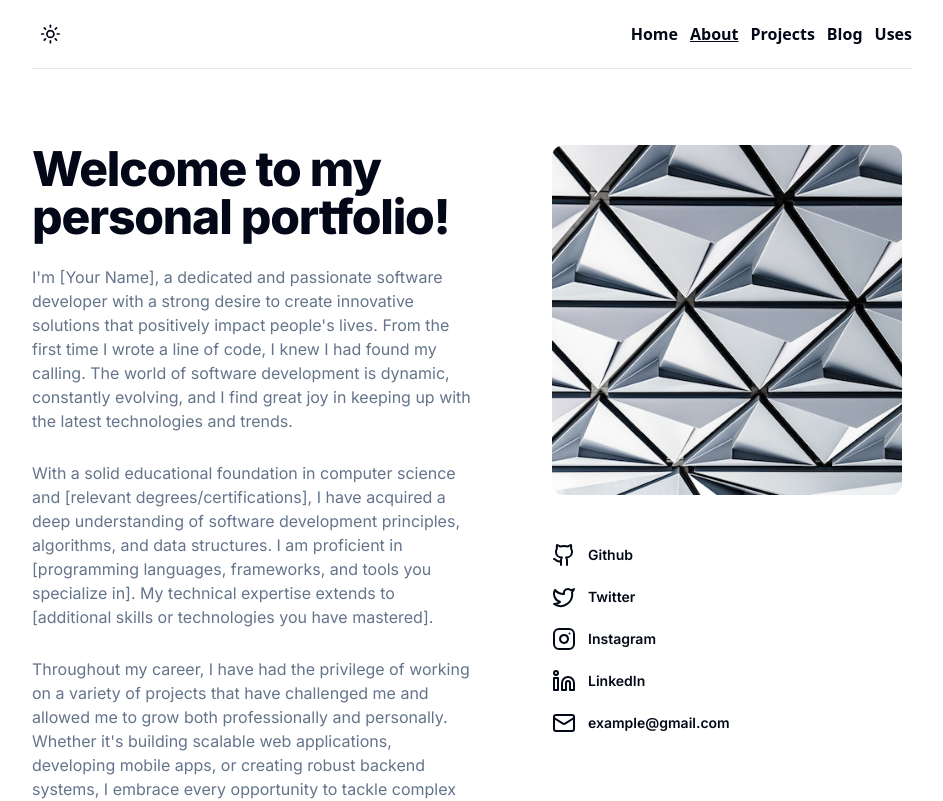
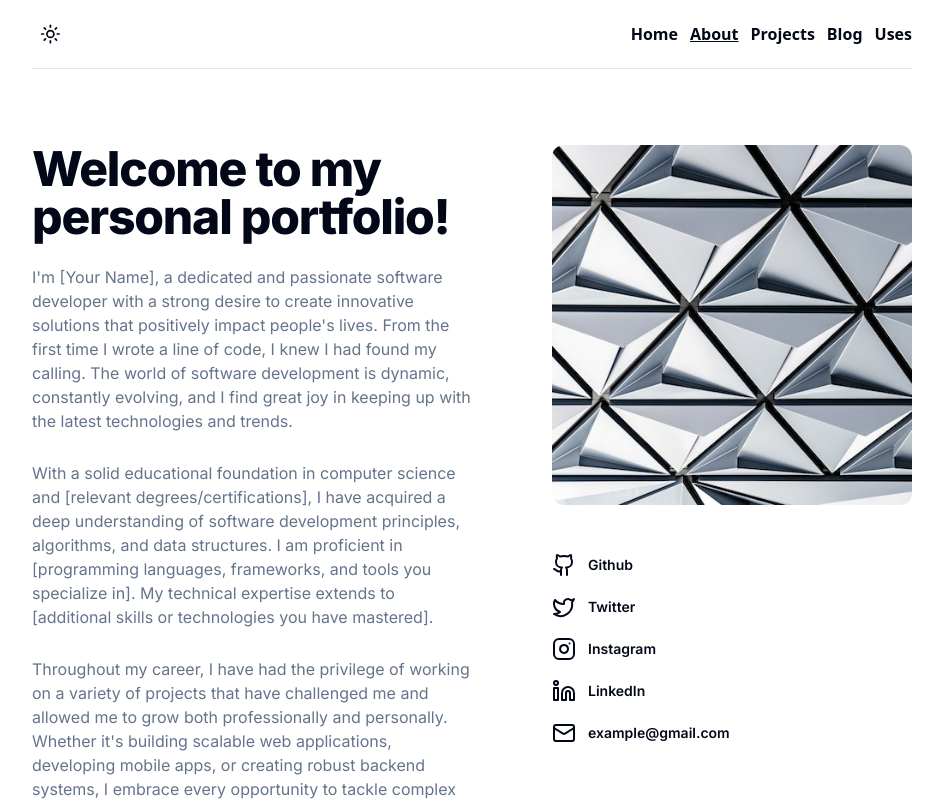
Before and after one commit to piotrszubert/nextjs-dev-portfolio, a Next.js app: page /about in a window 1280 px wide. Shown: the top 801 px of the page, without its empty margins (168-1111 px from the left). Built offline with nearby package versions, Linux system fonts and the light colour scheme.

Commit message:
image optimization

```diff
--- a/pages/about/index.tsx
+++ b/pages/about/index.tsx
@@ -3,6 +3,7 @@ import Layout from '@/components/layout'
 import PageHero from '@/components/pageHero'
 import LinkList from '@/components/linksList'
 import Image from 'next/image'
+import aboutImage from '@/public/about-image.jpg'
 const inter = Inter({ subsets: ['latin'] })
 
 export default function About() {
@@ -35,9 +36,7 @@ export default function About() {
               <Image
                 alt='about image'
                 className='rounded-xl max-w-full'
-                width="350"
-                height="350"
-                src='/about-image.jpg' />
+                src={aboutImage} />
               <div className="mt-6">
                 <LinkList nameVisible={true} paddingClass='py-6' flexDirectionClass='flex-col'/>
               </div>
```
